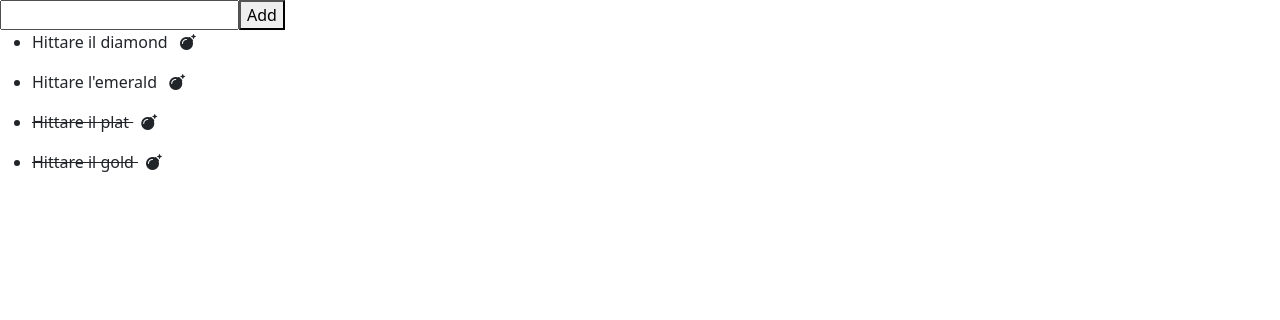
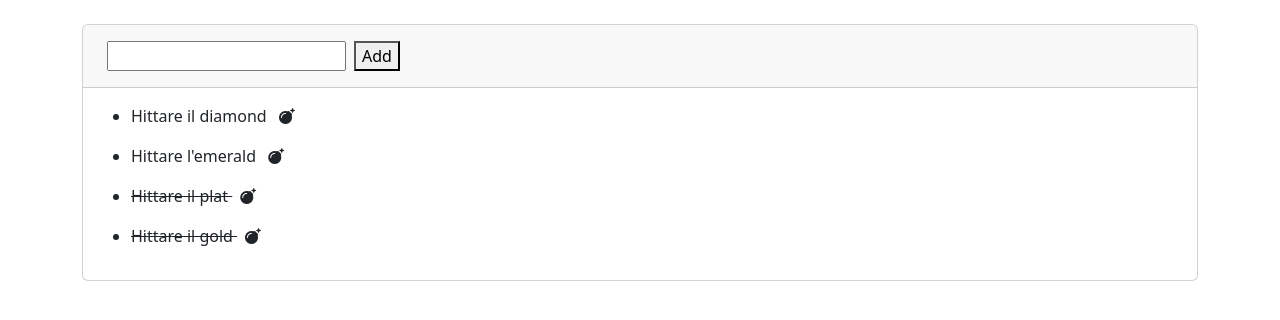
Before and after one commit to giacomobranchi/vue-todolist, a plain HTML site: page index.html in a window 1280 px wide. Drawn offline with nearby package versions, Linux system fonts and the light colour scheme.

Commit message:
refactoring

```diff
--- a/index.html
+++ b/index.html
@@ -19,9 +19,15 @@
 
 <body>
 
-    <div id="app">
-        <input @keydown.enter="insertToDo" v-model="newToDo" type="text">
+    <div id="app" class="container my-4">
+        <div class="card">
+            <div class="card-header">
+
+                <input class="m-2" @keydown.enter="insertToDo" v-model="newToDo" type="text">
                 <button @click="insertToDo">Add</button>
+            </div>
+            <div class="card-body">
+                <div class="card-text">
                     <ul>
 
                         <li v-for="(item, index) in toDo">
@@ -32,6 +38,12 @@
                         </li>
                     </ul>
                 </div>
+
+
+            </div>
+
+        </div>
+    </div>
     <script src="https://unpkg.com/vue@3/dist/vue.global.js"></script>
     <script src="https://cdn.jsdelivr.net/npm/bootstrap@5.3.1/dist/js/bootstrap.bundle.min.js"
         integrity="sha384-HwwvtgBNo3bZJJLYd8oVXjrBZt8cqVSpeBNS5n7C8IVInixGAoxmnlMuBnhbgrkm"
```
Lines whose indentation alone changed are shown as unchanged.
